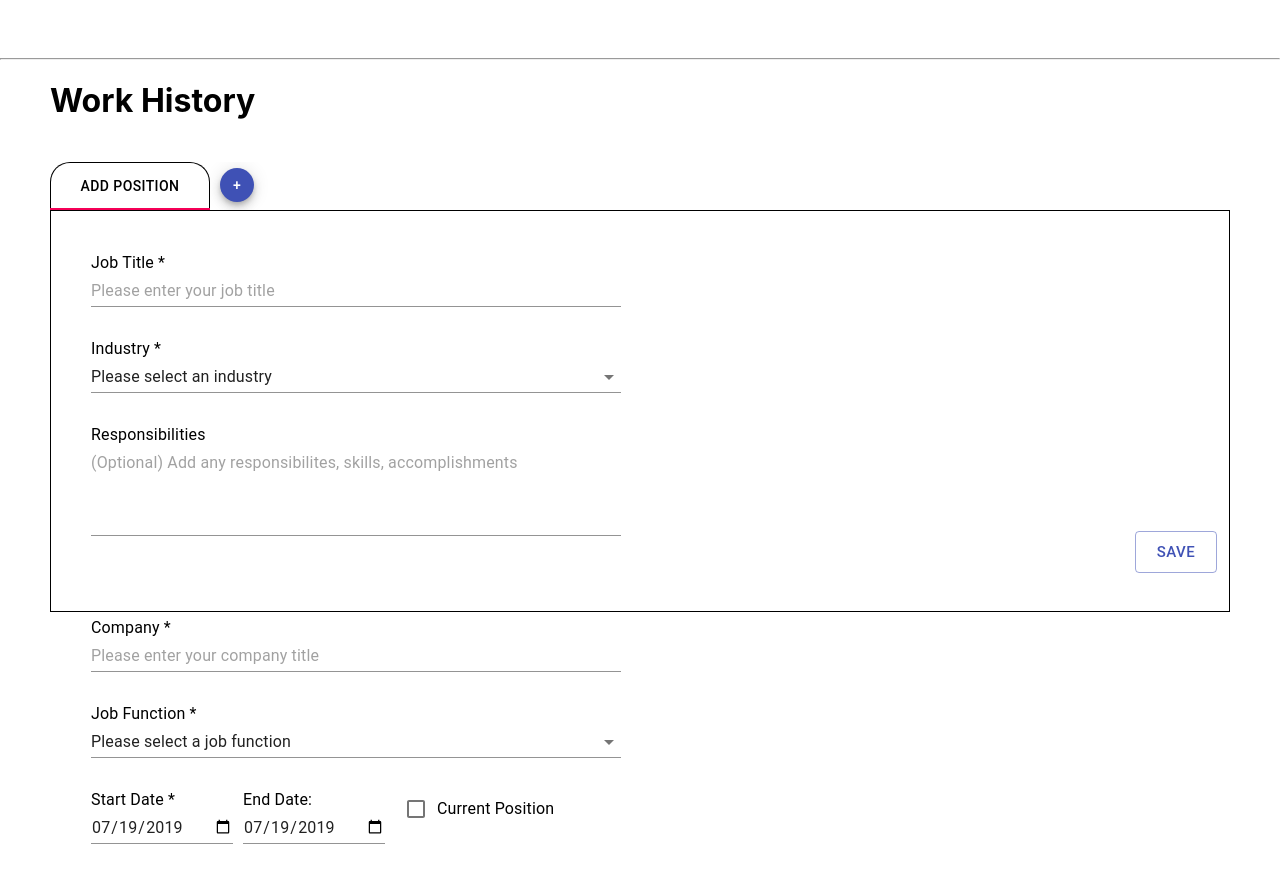
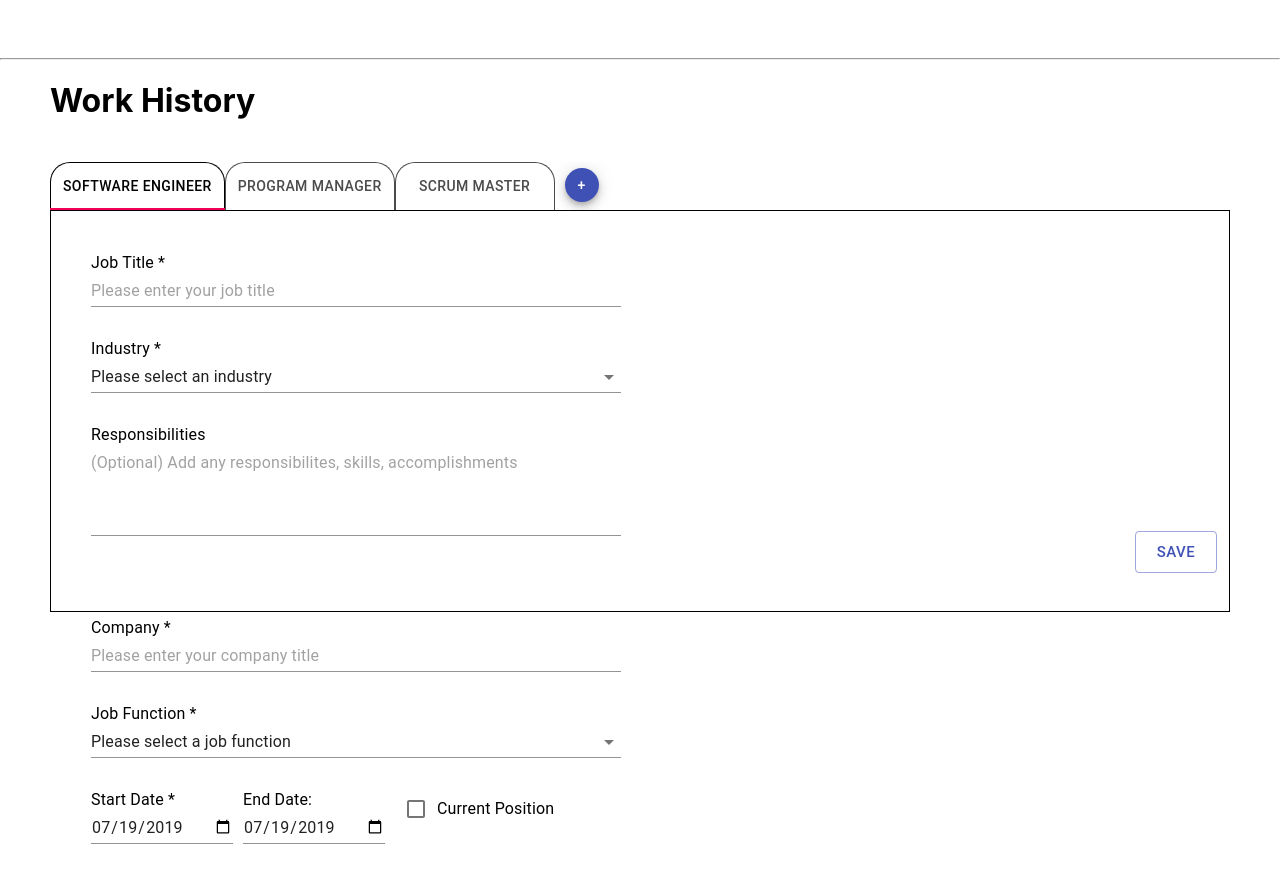
Before and after one commit to jclarkGRC/AliroWorkHistoryAssignment, a React (Create React App) app: page /#/ in a window 1280 px wide. Shown: the top 872 px of the page. Built offline with nearby package versions, Linux system fonts and the light colour scheme.

Commit message:
found good stopping point since time is just about out

```diff
--- a/src/components/FormTabs.tsx
+++ b/src/components/FormTabs.tsx
@@ -29,7 +29,7 @@ function TabContainer(props: TabContainerProps) {
 }
 
 export default function FormTabs() {
-  let jobs = [];
+  let jobs = ['Software Engineer', 'Program Manager', 'Scrum Master'];
   const [value, setValue] = React.useState(0);
 
   function handleChange(event: React.ChangeEvent<{}>, newValue: number) {
```
